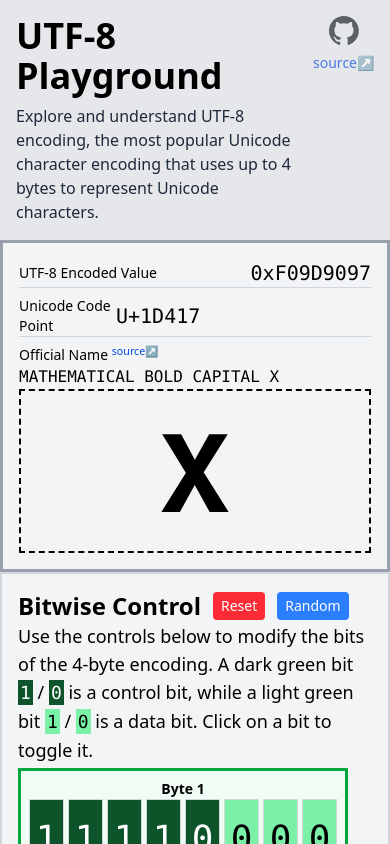
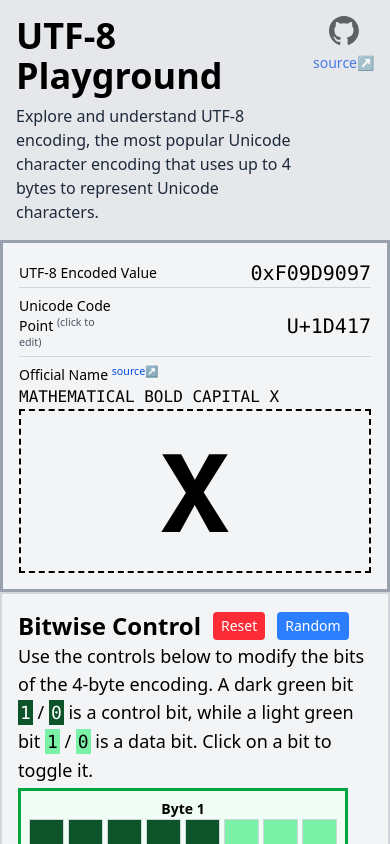
Before and after one commit to vishnuharidas/utf8-playground, a React (Vite) app: page / in a window 390 px wide. Shown: the top 844 px of the page. Built offline with nearby package versions, Linux system fonts and the light colour scheme.

Commit message:
Improve input text alignment on mobile/tabs, and add hint text

```diff
--- a/src/components/CodePointDisplay.tsx
+++ b/src/components/CodePointDisplay.tsx
@@ -33,18 +33,20 @@ function CodePointDisplay(props: CodePointDisplayProps) {
                     <p className='font-mono text-xl md:text-2xl'>{utf ?? "—"}</p>
                 </div>
                 <div className="border-b-gray-300 border-b-1 md:border-none items-center md:items-start flex flex-row justify-between md:justify-normal flex-grow md:flex-col md:flex-none">
-                    <h2 className="text-sm md:text-xl">Unicode Code Point</h2>
-                    <p className='font-mono text-xl md:text-2xl'>
-                        <form
+                    <h2 className="text-sm md:text-xl">Unicode Code Point <sup><span className="text-[8pt] text-gray-600">(click to edit)</span></sup></h2>
+                    <div className='font-mono text-xl md:text-2xl'>
+                        <form id="codepoint-input-form"
                             onSubmit={submit}
                         >
                             <input
+                                id="codepoint-input-field"
+                                className="text-right md:text-left"
                                 type="text"
                                 value={nextCodepoint ?? codepoint ?? "—"}
                                 onChange={e => setNextCodepoint(e.target.value)}
                             />
                         </form>
-                    </p>
+                    </div>
                 </div>
                 <div>
                     <h2 className="text-sm md:text-xl">Official Name <sup><a className="text-[8pt]" target="_blank" href="https://www.unicode.org/Public/UCD/latest/ucd/UnicodeData.txt">source↗</a></sup></h2>
```
